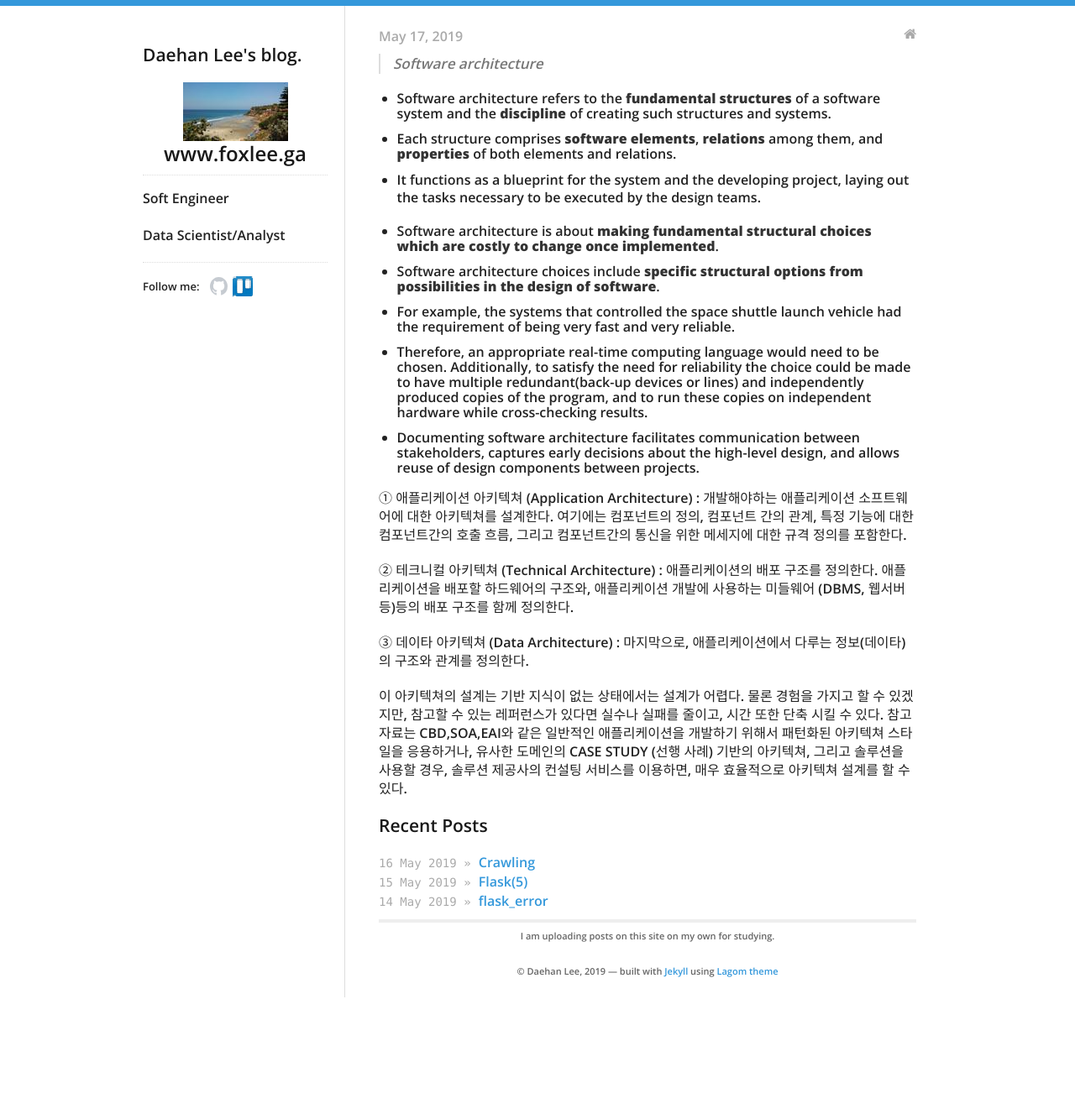
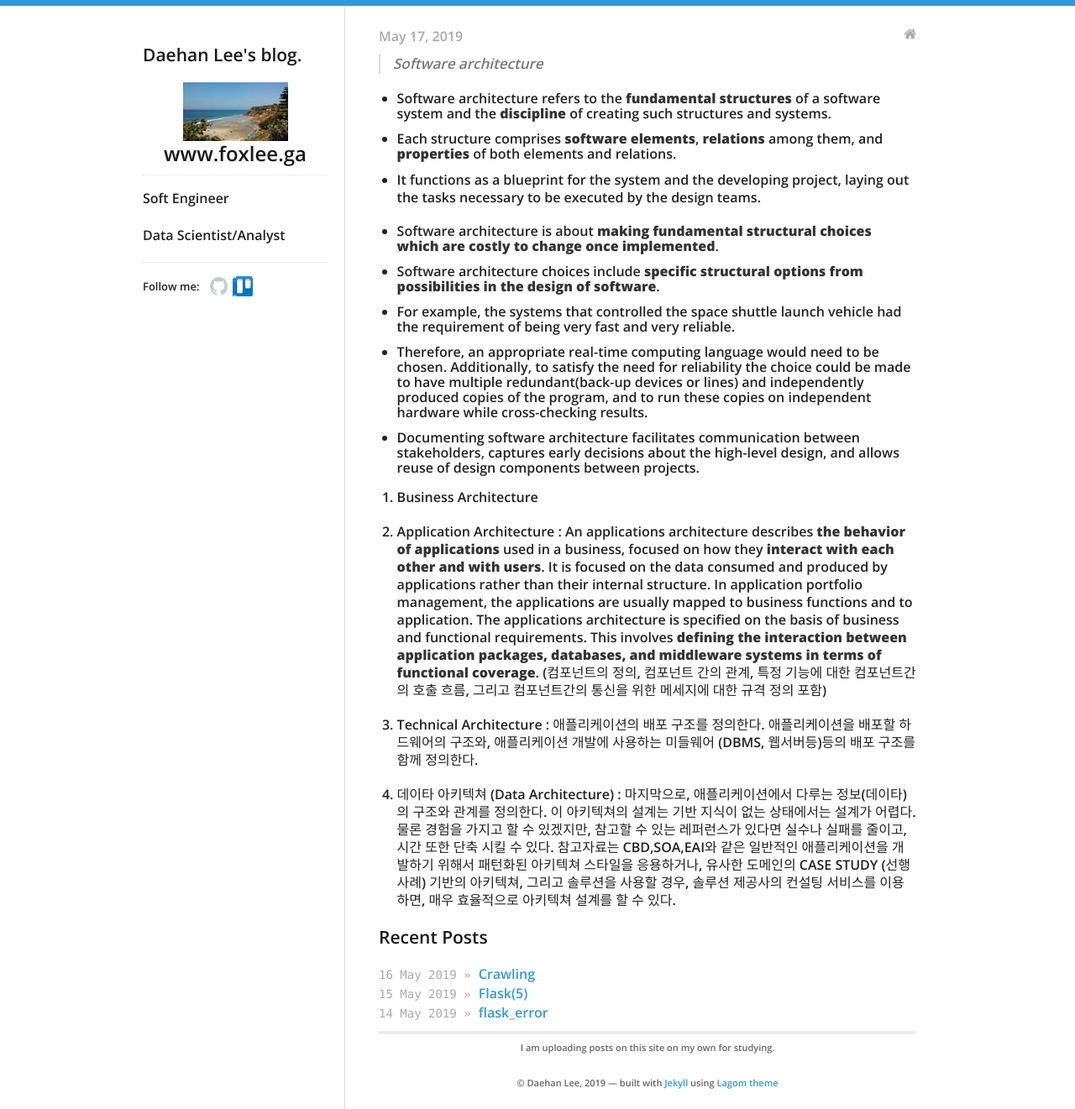
Before and after one commit to daehan0226/Study, a Jekyll site: the page built from _posts/2019-05-17-Architecture.md, in a window 1280 px wide. Shown: the whole page at 84% size. Built offline with Jekyll 4.4.1, drawn with Linux system fonts in a browser that asks for light colours; before the commit the page ends 1188 px from its top, so only the background shows below that.

Commit message:
Update 2019-05-17-Architecture.md

```diff
--- a/_posts/2019-05-17-Architecture.md
+++ b/_posts/2019-05-17-Architecture.md
@@ -16,11 +16,10 @@ categories:
 * Therefore, an appropriate real-time computing language would need to be chosen. Additionally, to satisfy the need for reliability the choice could be made to have multiple redundant(back-up devices or lines) and independently produced copies of the program, and to run these copies on independent hardware while cross-checking results.
 * Documenting software architecture facilitates communication between stakeholders, captures early decisions about the high-level design, and allows reuse of design components between projects.
 
+1. Business Architecture
 
-①     애플리케이션 아키텍쳐 (Application Architecture) : 개발해야하는 애플리케이션 소프트웨어에 대한 아키텍쳐를 설계한다. 여기에는 컴포넌트의 정의, 컴포넌트 간의 관계, 특정 기능에 대한 컴포넌트간의 호출 흐름, 그리고 컴포넌트간의 통신을 위한 메세지에 대한 규격 정의를 포함한다.
+2. Application Architecture : An applications architecture describes **the behavior of applications** used in a business, focused on how they **interact with each other and with users**. It is focused on the data consumed and produced by applications rather than their internal structure. In application portfolio management, the applications are usually mapped to business functions and to application. The applications architecture is specified on the basis of business and functional requirements. This involves **defining the interaction between application packages, databases, and middleware systems in terms of functional coverage**. (컴포넌트의 정의, 컴포넌트 간의 관계, 특정 기능에 대한 컴포넌트간의 호출 흐름, 그리고 컴포넌트간의 통신을 위한 메세지에 대한 규격 정의 포함)
 
-②     테크니컬 아키텍쳐 (Technical Architecture) : 애플리케이션의 배포 구조를 정의한다. 애플리케이션을 배포할 하드웨어의 구조와, 애플리케이션 개발에 사용하는 미들웨어 (DBMS, 웹서버등)등의 배포 구조를 함께 정의한다.
+3. Technical Architecture : 애플리케이션의 배포 구조를 정의한다. 애플리케이션을 배포할 하드웨어의 구조와, 애플리케이션 개발에 사용하는 미들웨어 (DBMS, 웹서버등)등의 배포 구조를 함께 정의한다.
 
-③     데이타 아키텍쳐 (Data Architecture) : 마지막으로, 애플리케이션에서 다루는 정보(데이타)의 구조와 관계를 정의한다.
-
-이 아키텍쳐의 설계는 기반 지식이 없는 상태에서는 설계가 어렵다. 물론 경험을 가지고 할 수 있겠지만, 참고할 수 있는 레퍼런스가 있다면 실수나 실패를 줄이고, 시간 또한 단축 시킬 수 있다. 참고자료는 CBD,SOA,EAI와 같은 일반적인 애플리케이션을 개발하기 위해서 패턴화된 아키텍쳐 스타일을 응용하거나, 유사한 도메인의 CASE STUDY (선행 사례) 기반의 아키텍쳐, 그리고 솔루션을 사용할 경우, 솔루션 제공사의 컨설팅 서비스를 이용하면, 매우 효율적으로 아키텍쳐 설계를 할 수 있다.
+4. 데이타 아키텍쳐 (Data Architecture) : 마지막으로, 애플리케이션에서 다루는 정보(데이타)의 구조와 관계를 정의한다. 이 아키텍쳐의 설계는 기반 지식이 없는 상태에서는 설계가 어렵다. 물론 경험을 가지고 할 수 있겠지만, 참고할 수 있는 레퍼런스가 있다면 실수나 실패를 줄이고, 시간 또한 단축 시킬 수 있다. 참고자료는 CBD,SOA,EAI와 같은 일반적인 애플리케이션을 개발하기 위해서 패턴화된 아키텍쳐 스타일을 응용하거나, 유사한 도메인의 CASE STUDY (선행 사례) 기반의 아키텍쳐, 그리고 솔루션을 사용할 경우, 솔루션 제공사의 컨설팅 서비스를 이용하면, 매우 효율적으로 아키텍쳐 설계를 할 수 있다.
```
